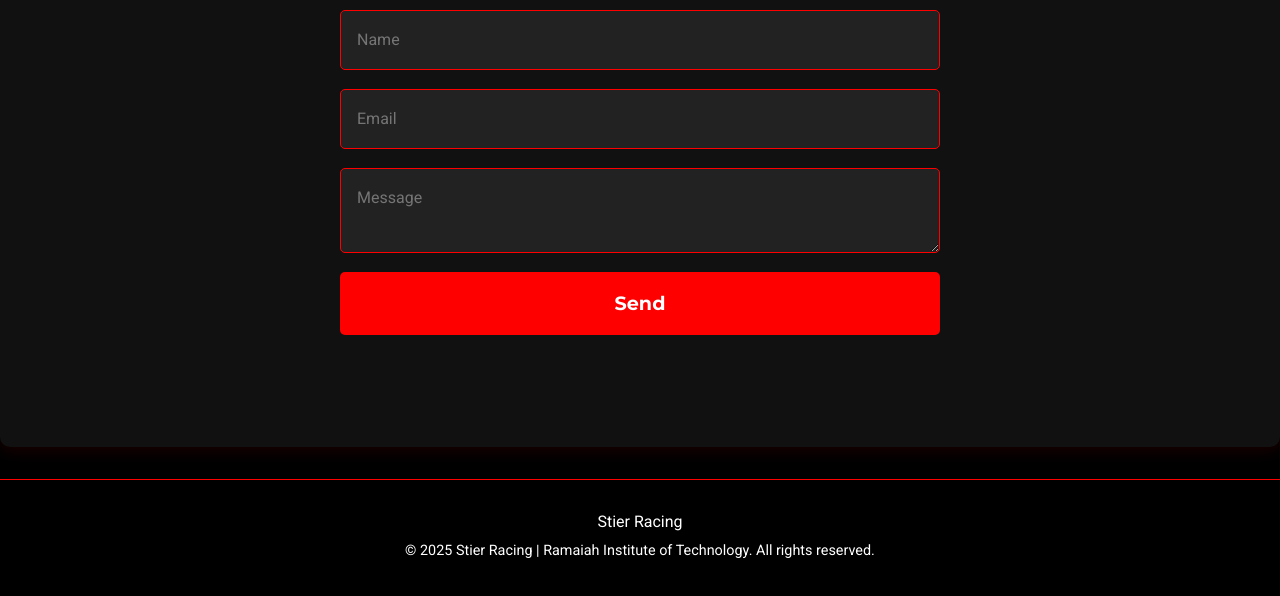
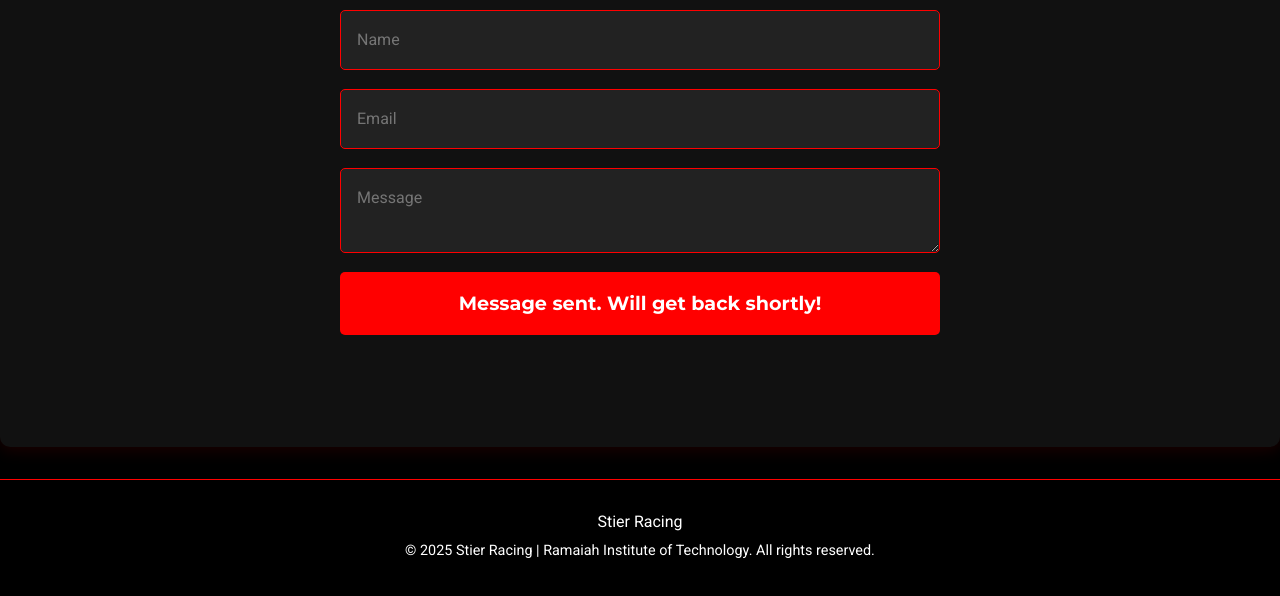
Before and after one commit to stierracingc/stier, a plain HTML site: page index.html in a window 1280 px wide. Shown: the part 5326-5922 px from the top of the page. Drawn offline with nearby package versions, Linux system fonts and the light colour scheme.

Commit message:
modified:   index.html

```diff
--- a/index.html
+++ b/index.html
@@ -273,7 +273,7 @@
             <input type="text" name="name" placeholder="Name" required>
             <input type="email" name="email" placeholder="Email" required>
             <textarea name="message" placeholder="Message" required></textarea>
-            <button type="submit">Send</button>
+            <button type="submit">Message sent. Will get back shortly!</button>
           </form>
         <p id="response-message" style="color: green; margin-top: 10px;"></p>
     </section>
```
